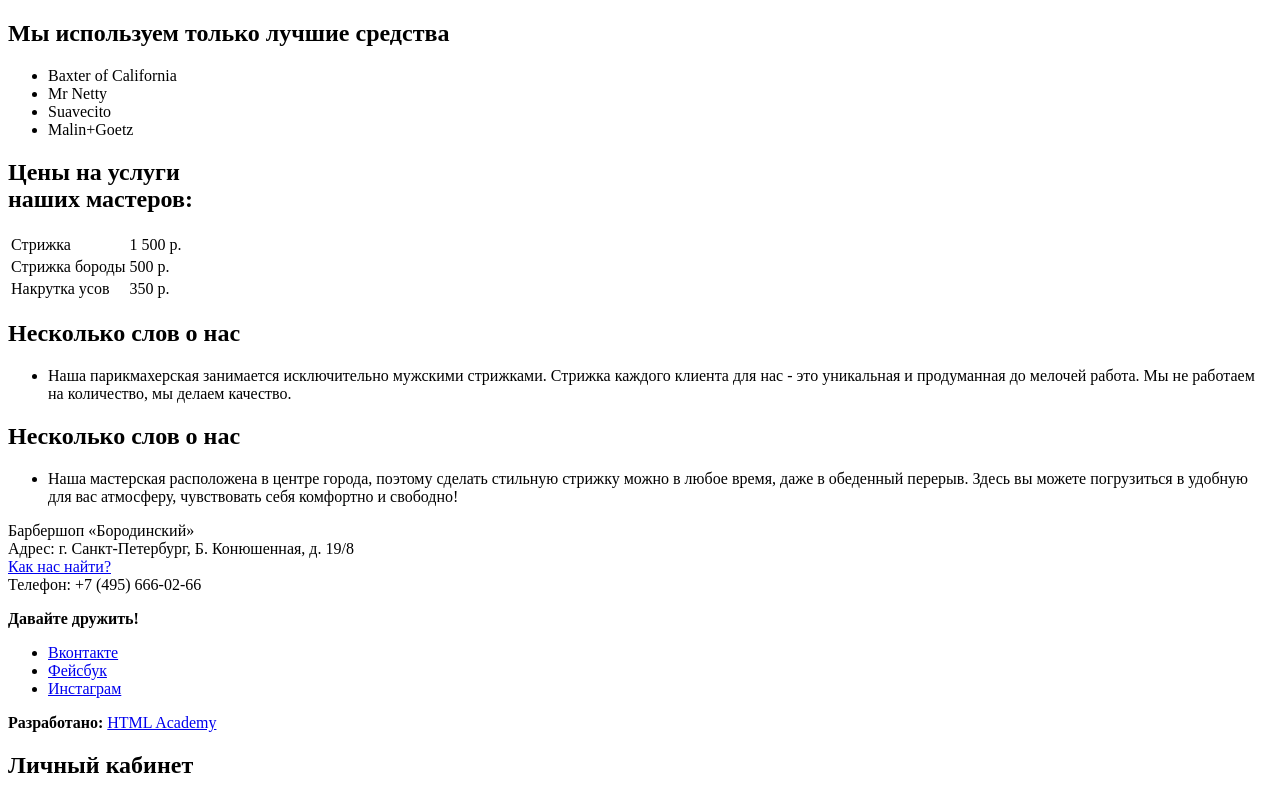
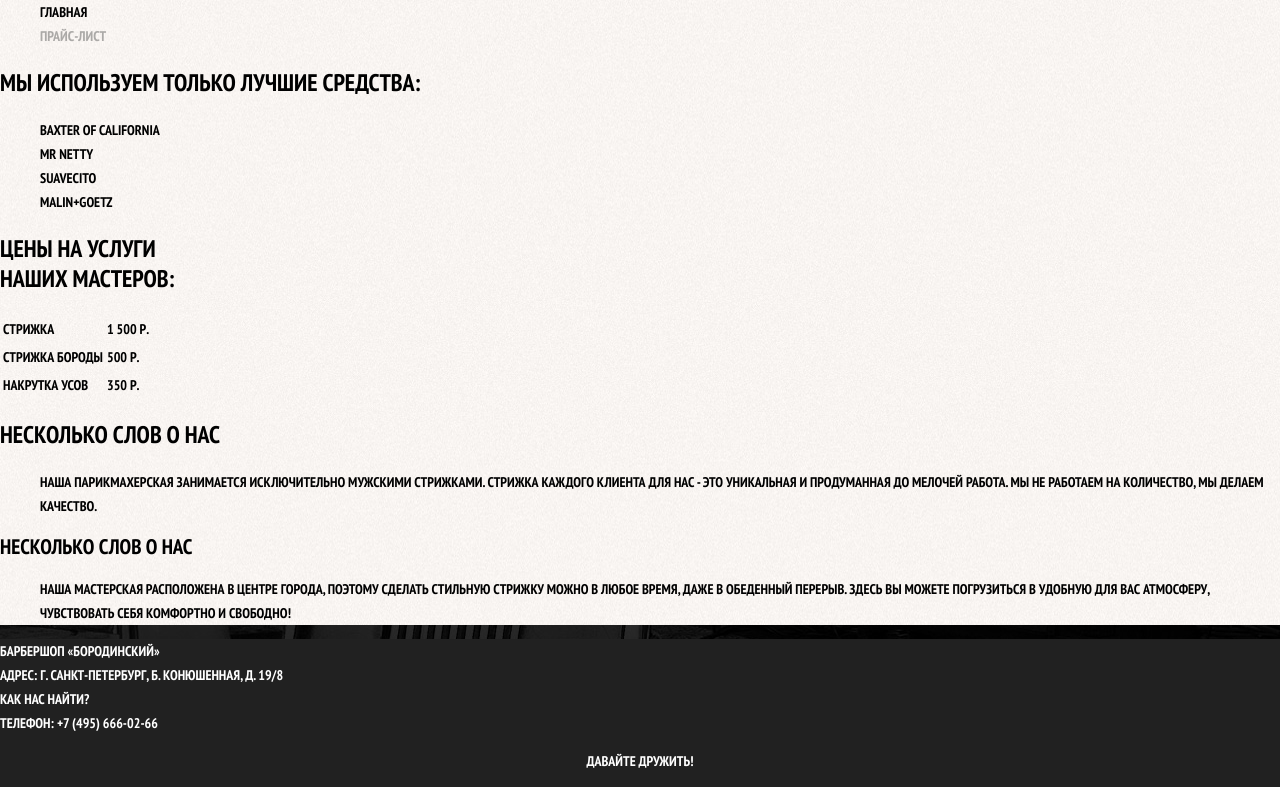
Before and after one commit to omsemenenko/Barbershop, a plain HTML site: page price.html in a window 1280 px wide. Shown: the part 292-1079 px from the top of the page. Drawn offline with Linux system fonts and the light colour scheme.

Commit message:
add Price.css

```diff
--- /dev/null
+++ b/css/price.css
@@ -0,0 +1,60 @@
+.price-page {
+    color: #000000;
+    background-color: #f9f6f3;
+    background-image: url("../img/pattern-light.jpg");
+    background-position: 0 0;
+    background-repeat: repeat;
+}
+
+.page-title {
+    font-size: 48px;
+    line-height: 48px;
+}
+
+.breadcrumbs {
+    list-style: none;
+}
+
+.breadcrumbs a {
+    color: #000000;
+}
+
+.breadcrumbs a:hover,
+.breadcrumbs a:focus {
+    text-decoration: underline;
+}
+
+.breadcrumbs-current {
+    color: #aba9a7;
+}
+
+.our-features h2 {
+    font-size: 24px;
+    line-height: 30px;
+}
+
+.our-features-list li {
+    list-style: none;
+    font-size: 14px;
+}
+
+.price-list h2 {
+    font-size: 24px;
+    line-height: 30px;
+}
+
+.about-us-left h2 {
+    font-size: 24px;
+    line-height: 30px;
+}
+
+.about-us-left ul,
+.about-us-right ul {
+    list-style: none;
+}
+
+.about-us-left-item p,
+.about-us-right-item p {
+    font-size: 14px;
+    line-height: 24px;
+}
--- a/css/style.css
+++ b/css/style.css
@@ -1,6 +1,7 @@
 @import "index.css";
 @import "catalog-item.css";
 @import "catalog.css";
+@import "price.css";
 
 *{
     box-sizing: border-box;
--- a/price.html
+++ b/price.html
@@ -4,7 +4,10 @@
     <meta charset="UTF-8">
     <meta name="viewport" content="width=device-width, initial-scale=1.0">
     <meta http-equiv="X-UA-Compatible" content="ie=edge">
-    <title></title>
+    <title>Барбершоп «Бородинский»</title>
+    <link href="https://fonts.googleapis.com/css?family=PT+Sans+Narrow:400,700&amp;subset=cyrillic" rel="stylesheet">
+    <link rel="stylesheet" href="css/normalize.css">
+    <link rel="stylesheet" href="css/style.css">
 </head>
 <body>
     <header class="main-header">
@@ -25,13 +28,14 @@
         </nav>
     </header>
     <main class="container">
+        <div class="price-page">
         <h1 class="page-title">Истинно мужская классика</h1>
         <ul class="breadcrumbs">
             <li><a href="index.html">Главная</a></li>
             <li class="breadcrumbs-current">Прайс-лист</li>
         </ul>
         <section class="our-features">
-            <h2>Мы используем только лучшие средства</h2>
+            <h2>Мы используем только лучшие средства:</h2>
             <ul class="our-features-list">
                 <li>Baxter of California</li>
                 <li>Mr Netty</li>
@@ -72,6 +76,7 @@
                 </li>
             </ul>
         </section>
+        </div>
     </main>
     <footer class="main-footer">
         <p class="footer-contacts">
```
